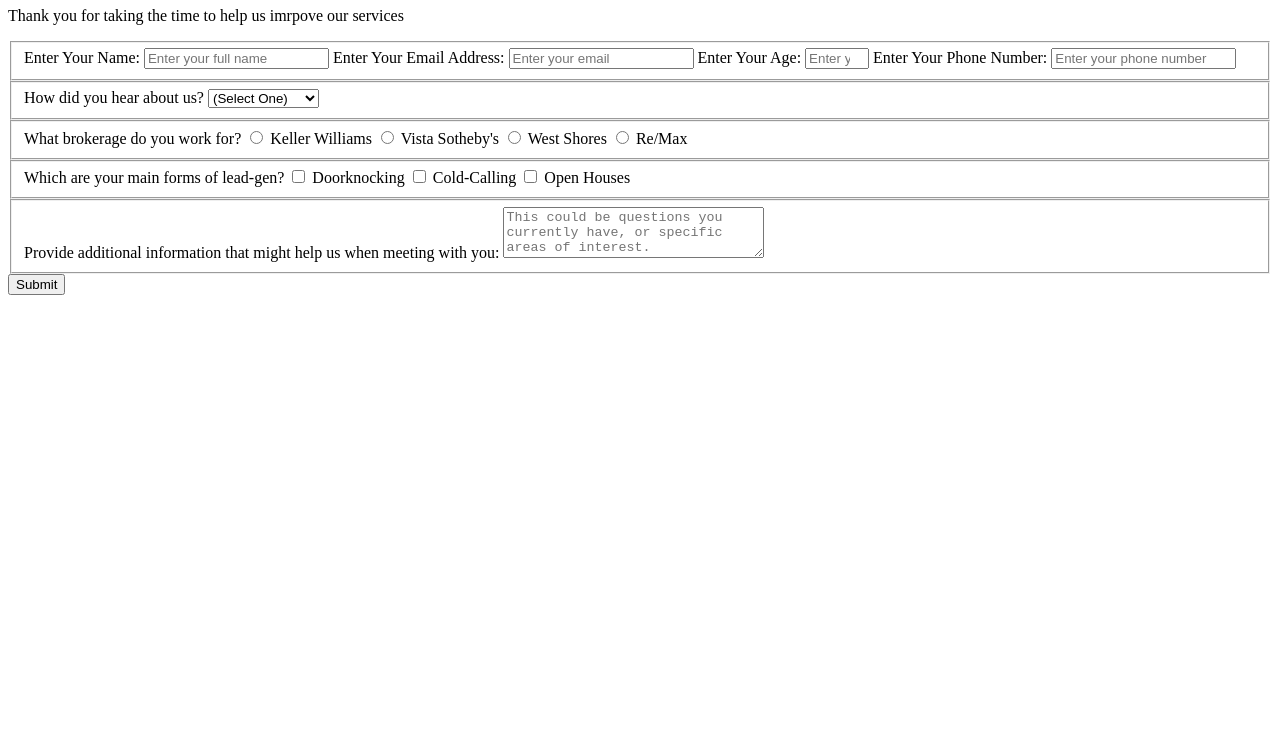
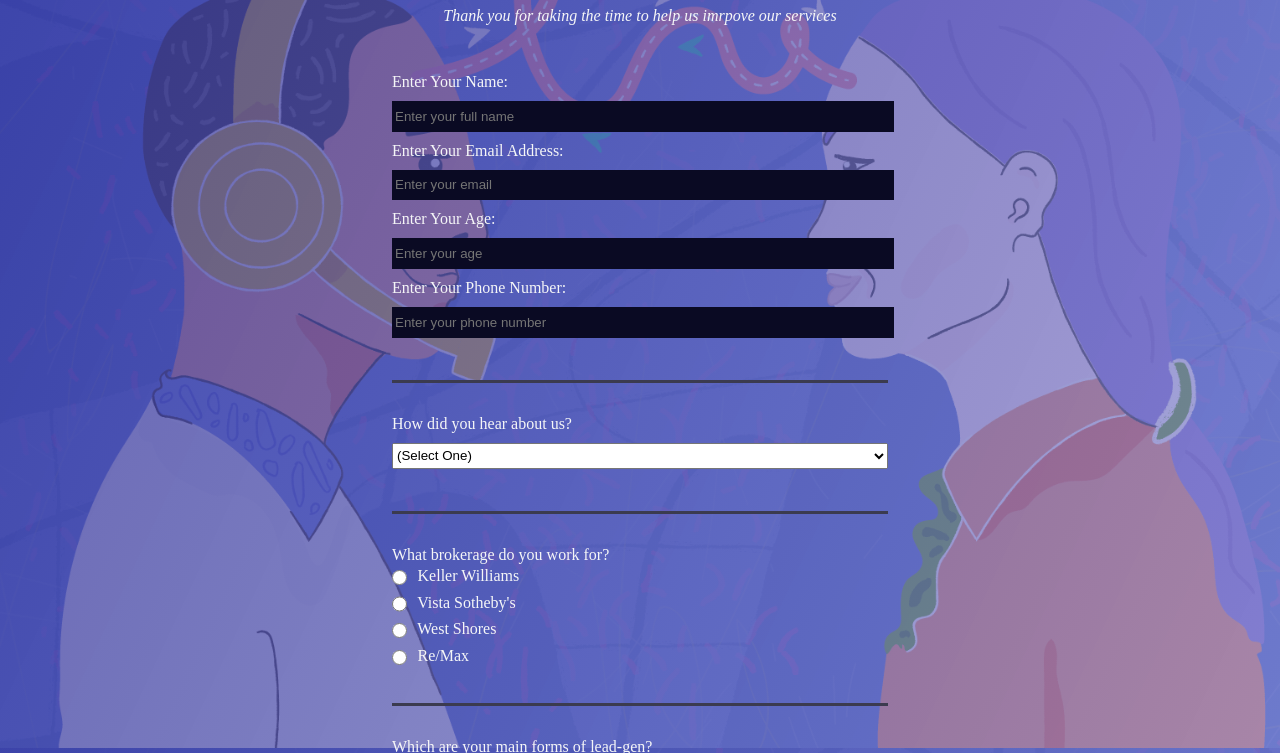
Before and after one commit to moonman39/form-survey, a plain HTML site: page index.html in a window 1280 px wide. Shown: the part 73-826 px from the top of the page. Before the commit the page ends 800 px from the top, so only its background shows below. Drawn offline with Linux system fonts and the light colour scheme.

Commit message:
Add styles to html form.  Add image director and image to the directory for the background.

```diff
--- a/index.html
+++ b/index.html
@@ -4,6 +4,7 @@
         <title>Survery Form</title>
         <meta charset="utf-8">
         <meta name="viewport" content="width=device-width, initial-scale=1.0" />
+        <link type="text/css" rel="stylesheet" href="./styles.css">
     </head>
     <body>
         <header>
@@ -12,7 +13,7 @@
         </header>
         <main>
             <section>
-                <form id="survey-form">
+                <form id="survey-form" action="https://registerdemo.freecodecamp.org">
                     <fieldset>
                         <label id="name-label">Enter Your Name: <input type="text" id="name" placeholder="Enter your full name" required>
                         </label>
@@ -38,17 +39,17 @@
 
                     <fieldset id="radio">
                         <label>What brokerage do you work for?</label>
-                        <label><input type="radio" name="brokerage"> Keller Williams</label>
-                        <label><input type="radio" name="brokerage"> Vista Sotheby's</label>
-                        <label><input type="radio" name="brokerage"> West Shores</label>
-                        <label><input type="radio" name="brokerage"> Re/Max</label>
+                        <label><input class="inline" type="radio" name="brokerage"> Keller Williams</label>
+                        <label><input class="inline" type="radio" name="brokerage"> Vista Sotheby's</label>
+                        <label><input class="inline" type="radio" name="brokerage"> West Shores</label>
+                        <label><input class="inline" type="radio" name="brokerage"> Re/Max</label>
                     </fieldset>
 
                     <fieldset id="farming-type">
                         <label>Which are your main forms of lead-gen?</label>
-                        <label><input type="checkbox" value="1"> Doorknocking</label>
-                        <label><input type="checkbox" value="2"> Cold-Calling</label>
-                        <label><input type="checkbox" value="3"> Open Houses</label>
+                        <label><input class="inline" type="checkbox" value="1"> Doorknocking</label>
+                        <label><input class="inline" type="checkbox" value="2"> Cold-Calling</label>
+                        <label><input class="inline" type="checkbox" value="3"> Open Houses</label>
                     </fieldset>
 
                     <fieldset>
--- a/styles.css
+++ b/styles.css
@@ -0,0 +1,80 @@
+body {
+    background-color: #1b1b32;
+    color: #f5f6f7;
+    font-size: 16px;
+    width: 100%;
+    height: 100vh;
+    margin: 0;
+    background-image: linear-gradient(
+        115deg,
+        rgba(58, 58, 158, 0.8),
+        rgba(136, 136, 206, 0.7)
+      ),
+      url("./images/picture.png");
+    background-size: cover;
+}
+
+header {
+    text-align: center;
+
+}
+
+label {
+    display: block;
+}
+
+header p {
+    margin-top: 0;
+    font-style: italic;
+}
+
+form {
+    margin: 0 auto;
+    max-width: 500px;
+    min-width: 300px;
+    width: 60vw;
+}
+
+fieldset {
+    border: none;
+    padding: 2rem 0;
+}
+
+fieldset:not(:last-of-type) {
+    border-bottom: 3px solid #3b3b4f;
+}
+
+input, textarea, select {
+    width: 100%;
+    margin: 0px;
+    margin-top: 10px;
+    margin-bottom: 10px;
+}
+
+.inline {
+    width: 3%;
+    margin: 0px;
+    margin-right: 0.5em;
+    vertical-align: middle;
+}
+
+input, textarea, select {
+	width: 100%;
+    min-height: 2em;
+}
+
+input, textarea {
+    background-color: #0a0a23;
+    border: 1px solid #0a0a23;
+    color: #ffffff;
+}
+
+input[type="submit"] {
+    display: block;
+    width: 60%;
+    margin: 0 auto;
+    height: 2em;
+    font-size: 1.1rem;
+    background-color: #3b3b4f;
+    border-color: white;
+  }
```
Also changed, not shown: images/picture.png (added).
